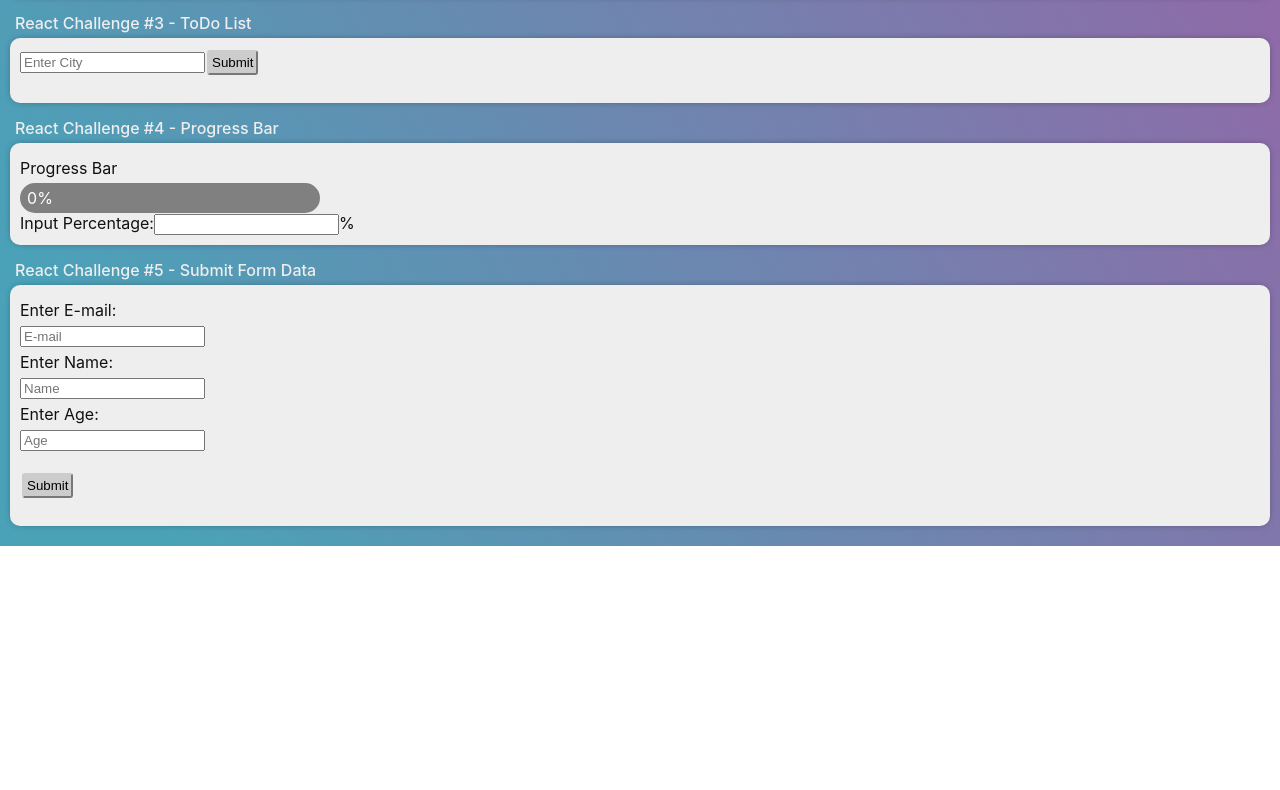
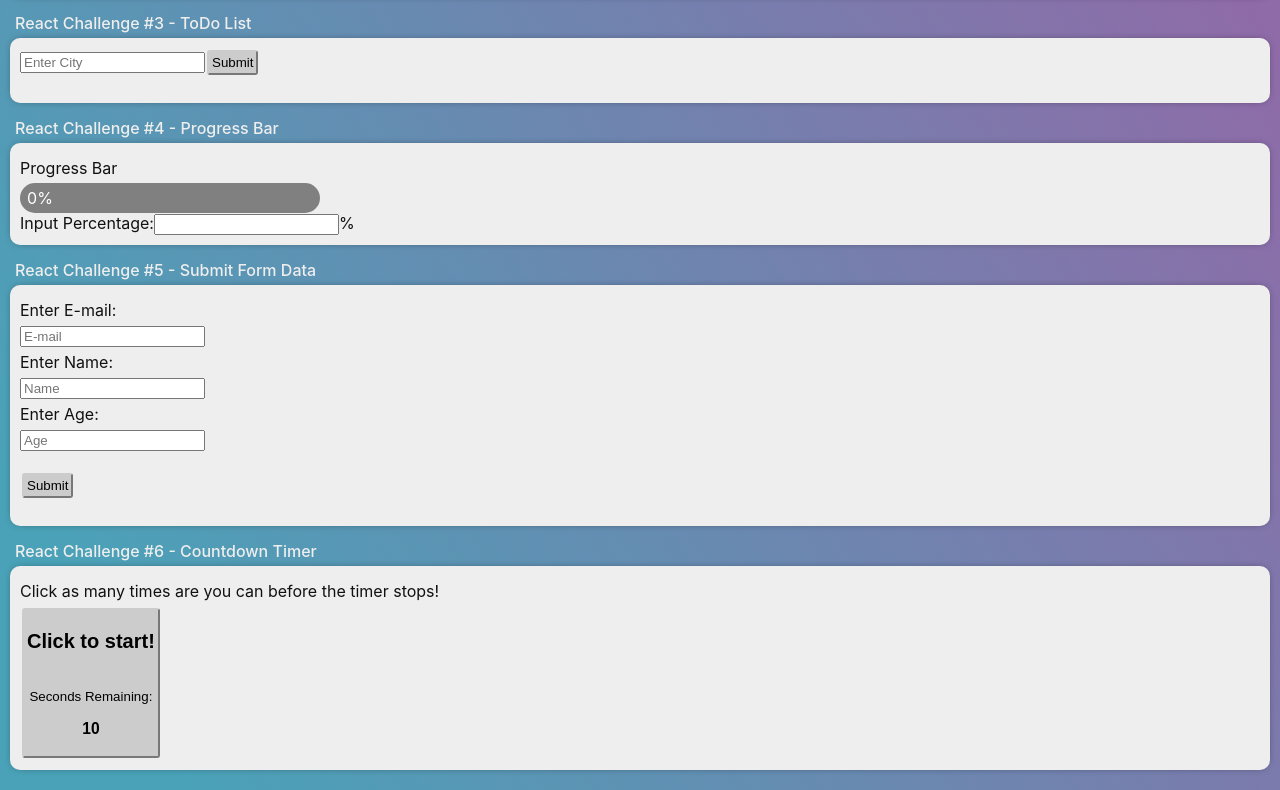
Before and after one commit to nproctor/ReactChallenges, a React (Create React App) app: page / in a window 1280 px wide. Shown: the part 288-1078 px from the top of the page. Before the commit the page ends 834 px from the top, so only its background shows below. Built offline with nearby package versions, Linux system fonts and the light colour scheme.

Commit message:
Add Challenge #6 Countdown Button

```diff
--- a/src/App.tsx
+++ b/src/App.tsx
@@ -1,4 +1,5 @@
 import './App.css';
+import Countdown from './components/Countdown/Countdown';
 import ProgressBar from './components/ProgressBar/ProgressBar';
 import ShowHideTitle from './components/ShowHideTitle/ShowHideTitle';
 import SubmitFormData from './components/SubmitFormData/SubmitFormData';
@@ -13,6 +14,7 @@ function App() {
       <ToDoList/>
       <ProgressBar/>
       <SubmitFormData/>
+      <Countdown/>
     </div>
   );
 }
--- /dev/null
+++ b/src/components/Countdown/Countdown.tsx
@@ -0,0 +1,54 @@
+import {useState, useEffect, useRef} from 'react';
+
+const Countdown = () => {
+    const [clicks, setClicks] = useState<number>(0);
+    const [time, setTime] = useState<number>(10);
+    const interval = useRef<NodeJS.Timeout | null>(null);
+
+    useEffect( () => {
+        if (time <= 0 && interval.current){
+            clearInterval(interval.current);
+            interval.current = null;
+        }
+    }, [time])
+
+    useEffect( () => {
+        return () => {if (interval.current) clearInterval(interval.current)};
+    }, []);
+
+    const onClick = () => {
+        if (!interval.current && clicks == 0){
+            interval.current = setInterval(() => setTime(time => time - 1), 1000);
+        }
+        if (interval.current){
+            setClicks(clicks => clicks + 1);
+        }
+    }
+
+    return (
+        <div className="challenge">
+            <span className="title"> React Challenge #6 - Countdown Timer </span>
+            <div className="challenge-content">
+                <p>Click as many times are you can before the timer stops! </p>
+
+                <button className="countdown-button" onClick={onClick} >
+                    {interval.current?
+                        <div>
+                            <p>Clicks: </p>
+                            <h2>{clicks}</h2>
+
+                        </div>
+                        :
+                        <div>
+                            <h2>Click to start!</h2>
+                            <br></br>
+                        </div>}
+                    <p>Seconds Remaining:</p>
+                    <h3>{time}</h3>
+                </button>
+            </div>
+        </div>
+    )
+}
+
+export default Countdown;
```
Also changed, not shown: 1 other file (tests, documents, lock files or other folders).
